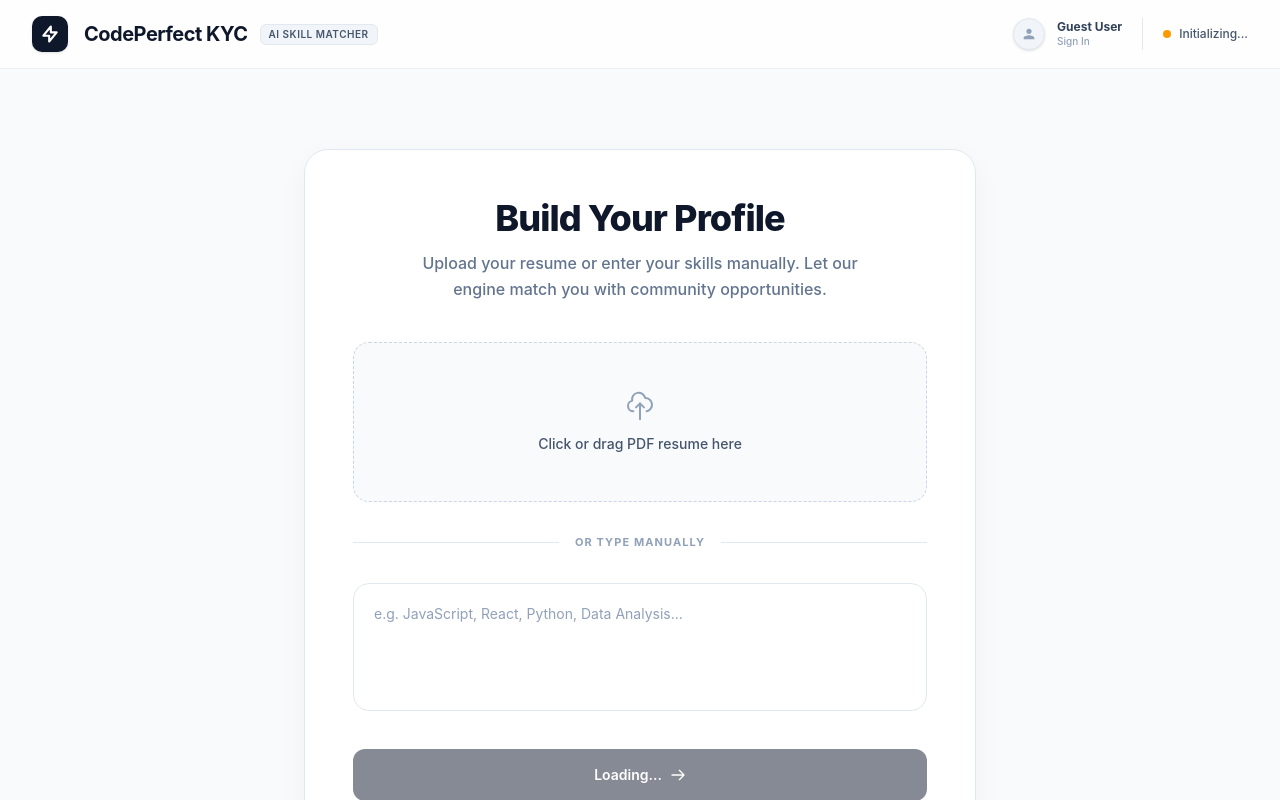
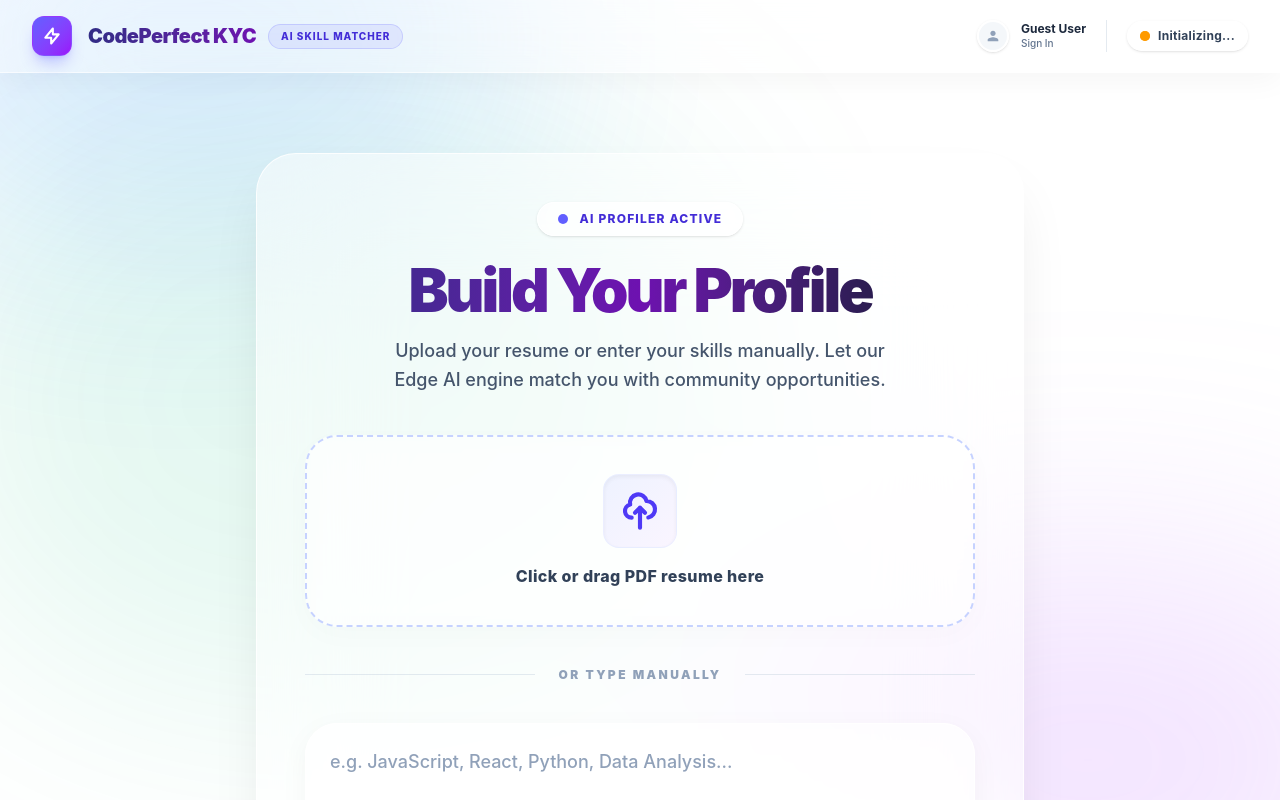
Before and after one commit to dheerajeshwar32/CodePerfect, a React (Vite) app: page / in a window 1280 px wide. Both pictures are taken after a click on the button "Continue as Guest". Shown: the top 800 px of the page. Built offline with nearby package versions, Linux system fonts and the light colour scheme; no server answers.

Commit message:
style: apply ultra glassmorphism and neon aesthetics based on user taste

```diff
--- a/src/App.jsx
+++ b/src/App.jsx
@@ -111,19 +111,26 @@ function App() {
   }
 
   return (
-    <div className="min-h-screen bg-[#F8FAFC] font-sans text-slate-900 flex flex-col selection:bg-slate-200 selection:text-slate-900">
+    <div className="min-h-screen bg-[radial-gradient(ellipse_at_top,_var(--tw-gradient-stops))] from-slate-50 via-slate-100 to-slate-200 font-sans text-slate-900 flex flex-col relative overflow-x-hidden transition-colors duration-300">
 
-      <header className="sticky top-0 z-50 bg-white/80 backdrop-blur-xl border-b border-slate-200/60 px-4 sm:px-8 py-4 flex items-center justify-between">
+      {/* Background Ambient Glows */}
+      <div className="fixed inset-0 overflow-hidden pointer-events-none z-0">
+        <div className="absolute top-[-20%] left-[-10%] w-[50%] h-[50%] rounded-full bg-blue-400/20 blur-[120px]"></div>
+        <div className="absolute bottom-[-20%] right-[-10%] w-[50%] h-[50%] rounded-full bg-purple-400/20 blur-[120px]"></div>
+        <div className="absolute top-1/2 left-1/4 -translate-x-1/2 -translate-y-1/2 w-[800px] h-[600px] bg-emerald-500/10 blur-[120px] rounded-full"></div>
+      </div>
+
+      <header className="sticky top-0 z-50 bg-white/40 backdrop-blur-3xl border-b border-white/60 px-5 sm:px-8 py-4 flex items-center justify-between shadow-[0_8px_30px_rgb(0,0,0,0.04)]">
         <div className="flex items-center gap-4">
-          <div className="w-9 h-9 rounded-[10px] bg-slate-900 flex items-center justify-center shadow-sm shrink-0">
+          <div className="w-10 h-10 rounded-xl border border-purple-500/30 bg-gradient-to-br from-indigo-500 to-purple-600 flex items-center justify-center shadow-lg shadow-indigo-500/30 shrink-0">
             <svg className="w-5 h-5 text-white" fill="none" stroke="currentColor" viewBox="0 0 24 24"><path strokeLinecap="round" strokeLinejoin="round" strokeWidth="2.5" d="M13 10V3L4 14h7v7l9-11h-7z"></path></svg>
           </div>
 
           <div className="flex flex-col sm:flex-row sm:items-center gap-2 sm:gap-3">
-            <h1 className="text-xl font-bold text-slate-900 tracking-tight">
+            <h1 className="text-xl font-black text-transparent bg-clip-text bg-gradient-to-r from-indigo-900 to-purple-800 tracking-tight">
               CodePerfect KYC
             </h1>
-            <span className="hidden sm:flex bg-slate-100 text-slate-600 text-[10px] uppercase tracking-wider font-semibold px-2 py-0.5 rounded-md border border-slate-200">
+            <span className="hidden sm:flex bg-indigo-500/10 text-indigo-700 text-[10px] uppercase tracking-widest font-extrabold px-3 py-1 rounded-full border border-indigo-500/20">
               AI Skill Matcher
             </span>
           </div>
@@ -131,15 +138,15 @@ function App() {
 
         <div className="hidden sm:flex items-center gap-5">
           {(user || isGuest) && (
-            <div className="flex items-center gap-3 pr-5 border-r border-slate-200">
+            <div className="flex items-center gap-3 pr-5 border-r border-slate-300/50">
               {user ? (
                 <img
                   src={user.photoURL}
                   alt="Profile"
-                  className="w-7 h-7 rounded-full border border-slate-200"
+                  className="w-8 h-8 rounded-full border-2 border-white shadow-sm"
                 />
               ) : (
-                <div className="w-8 h-8 rounded-full bg-slate-100 flex items-center justify-center border border-slate-200 shadow-sm">
+                <div className="w-8 h-8 rounded-full bg-slate-100/80 flex items-center justify-center border-2 border-white shadow-sm">
                   <svg className="w-4 h-4 text-slate-400" fill="currentColor" viewBox="0 0 24 24">
                     <path d="M12 12c2.21 0 4-1.79 4-4s-1.79-4-4-4-4 1.79-4 4 1.79 4 4 4zm0 2c-2.67 0-8 1.34-8 4v2h16v-2c0-2.66-5.33-4-8-4z" />
                   </svg>
@@ -147,12 +154,12 @@ function App() {
               )}
 
               <div className="hidden md:flex flex-col">
-                <span className="text-xs font-bold text-slate-700 leading-tight">
+                <span className="text-xs font-bold text-slate-800 leading-tight">
                   {user ? user.displayName : 'Guest User'}
                 </span>
                 <button
                   onClick={handleSignOut}
-                  className="text-[10px] text-slate-400 hover:text-red-500 text-left transition-colors font-medium"
+                  className="text-[10px] text-slate-500 hover:text-red-500 text-left transition-colors font-medium"
                 >
                   {user ? 'Sign Out' : 'Sign In'}
                 </button>
@@ -160,9 +167,12 @@ function App() {
             </div>
           )}
 
-          <div className="flex items-center gap-2">
-            <span className={`w-2 h-2 rounded-full ${isModelReady ? 'bg-emerald-500' : 'bg-amber-500 animate-pulse'}`}></span>
-            <span className="text-xs font-medium text-slate-600">
+          <div className="flex items-center gap-2 bg-white/60 backdrop-blur-xl border border-white/80 px-3 py-1.5 rounded-2xl shadow-sm">
+            <span className="relative flex h-2.5 w-2.5">
+              <span className={`animate-ping absolute inline-flex h-full w-full rounded-full opacity-75 ${isModelReady ? 'bg-emerald-500' : 'bg-amber-500'}`}></span>
+              <span className={`relative inline-flex rounded-full h-2.5 w-2.5 ${isModelReady ? 'bg-emerald-500' : 'bg-amber-500'}`}></span>
+            </span>
+            <span className="text-xs font-bold text-slate-700 tracking-wide">
               {isModelReady ? 'Engine Ready' : 'Initializing...'}
             </span>
           </div>
--- a/src/components/ProfileInput.jsx
+++ b/src/components/ProfileInput.jsx
@@ -35,17 +35,24 @@ export default function ProfileInput({ onNext, isModelReady }) {
   };
 
   return (
-    <div className="relative flex-grow w-full flex items-center justify-center p-4 sm:p-12">
+    <div className="relative flex-grow w-full flex items-center justify-center p-4 sm:p-12 overflow-visible">
 
-      {/* Clean Minimalist Card */}
-      <div className="bg-white rounded-3xl shadow-[0_8px_30px_rgb(0,0,0,0.04)] border border-slate-200 w-full max-w-2xl p-8 sm:p-12 transition-all">
+      {/* Premium Glassmorphic Card (Aesthetic) */}
+      <div className="relative z-10 bg-white/50 backdrop-blur-3xl rounded-[2.5rem] shadow-[0_30px_60px_-15px_rgba(0,0,0,0.1)] border border-white/80 w-full max-w-3xl p-8 sm:p-12 transition-all">
 
         <div className="text-center mb-10">
-          <h2 className="text-3xl sm:text-4xl font-extrabold text-slate-900 tracking-tight mb-3">
+          <div className="inline-flex items-center justify-center px-5 py-2 mb-6 rounded-full bg-white/70 backdrop-blur-xl border border-white text-indigo-700 shadow-sm">
+            <span className="relative flex h-2.5 w-2.5 mr-3">
+              <span className="animate-ping absolute inline-flex h-full w-full rounded-full bg-indigo-400 opacity-75"></span>
+              <span className="relative inline-flex rounded-full h-2.5 w-2.5 bg-indigo-500"></span>
+            </span>
+            <span className="text-xs font-extrabold tracking-widest uppercase">AI Profiler Active</span>
+          </div>
+          <h2 className="text-4xl sm:text-5xl lg:text-6xl font-black text-transparent bg-clip-text bg-gradient-to-r from-indigo-900 via-purple-800 to-slate-900 tracking-tighter mb-4">
             Build Your Profile
           </h2>
-          <p className="text-slate-500 font-medium text-sm sm:text-base max-w-md mx-auto leading-relaxed">
-            Upload your resume or enter your skills manually. Let our engine match you with community opportunities.
+          <p className="text-slate-600 font-medium text-sm sm:text-lg max-w-lg mx-auto leading-relaxed">
+            Upload your resume or enter your skills manually. Let our Edge AI engine match you with community opportunities.
           </p>
         </div>
 
@@ -53,36 +60,39 @@ export default function ProfileInput({ onNext, isModelReady }) {
         {isExtracting ? (
 
           /* SCANNING SPINNER */
-          <div className="mb-10 flex flex-col items-center justify-center w-full h-48 border border-dashed border-slate-300 rounded-2xl bg-slate-50">
-            <div className="w-8 h-8 border-2 border-slate-200 border-t-slate-900 rounded-full animate-spin mb-4"></div>
-            <span className="text-slate-700 font-semibold text-sm">Processing Document...</span>
-            <span className="text-xs text-slate-500 mt-2 truncate max-w-xs font-mono">{uploadedFileName}</span>
+          <div className="mb-10 flex flex-col items-center justify-center w-full h-56 border-4 border-dashed border-indigo-400/50 rounded-[2rem] bg-indigo-50/50 backdrop-blur-md">
+            <div className="w-14 h-14 border-4 border-indigo-200 border-t-indigo-600 rounded-full animate-spin mb-4 shadow-lg"></div>
+            <span className="text-indigo-800 font-bold tracking-widest text-lg">Processing Document...</span>
+            <span className="text-sm text-indigo-500 mt-2 truncate max-w-xs font-mono bg-white/50 px-3 py-1 rounded-lg">{uploadedFileName}</span>
           </div>
 
         ) : uploadedFileName ? (
 
           /* SUCCESS BADGE */
-          <div className="mb-10 flex items-center justify-between border border-slate-200 rounded-2xl p-5 bg-white shadow-sm">
-            <div className="flex items-center gap-4">
-              <div className="p-3 bg-emerald-50 text-emerald-600 rounded-xl border border-emerald-100">
-                <svg className="w-6 h-6" fill="none" stroke="currentColor" viewBox="0 0 24 24">
-                  <path strokeLinecap="round" strokeLinejoin="round" strokeWidth="2" d="M5 13l4 4L19 7"></path>
+          <div className="mb-10 flex items-center justify-between border-2 border-emerald-200/50 rounded-[2rem] p-6 bg-emerald-50/50 backdrop-blur-2xl shadow-sm">
+            <div className="flex items-center gap-5">
+              <div className="p-4 bg-emerald-400/20 text-emerald-600 rounded-2xl shadow-inner border border-emerald-200/50">
+                <svg className="w-8 h-8" fill="none" stroke="currentColor" viewBox="0 0 24 24">
+                  <path strokeLinecap="round" strokeLinejoin="round" strokeWidth="2.5" d="M5 13l4 4L19 7"></path>
                 </svg>
               </div>
               <div>
-                <p className="font-bold text-slate-900 text-sm mb-0.5">Upload Successful</p>
-                <p className="text-xs text-slate-500 truncate max-w-[200px] sm:max-w-xs font-mono">
+                <p className="font-black text-emerald-950 text-xl mb-1">Upload Successful</p>
+                <p className="text-sm text-emerald-700 truncate max-w-[200px] sm:max-w-sm mb-2 font-medium">
                   {uploadedFileName}
                 </p>
+                <span className="text-[10px] uppercase tracking-widest text-emerald-700 font-extrabold bg-emerald-200/50 px-3 py-1 rounded-md">
+                  Ready for Matching
+                </span>
               </div>
             </div>
             <button
               onClick={handleClearFile}
-              className="text-slate-400 hover:text-slate-700 p-2 transition-colors rounded-lg hover:bg-slate-100"
+              className="text-slate-400 hover:text-red-500 p-4 transition-all bg-white/80 backdrop-blur-md rounded-2xl shadow-sm hover:shadow-md hover:bg-red-50 border border-white hover:border-red-200 active:scale-95"
               title="Remove File"
             >
-              <svg className="w-5 h-5" fill="none" stroke="currentColor" viewBox="0 0 24 24">
-                <path strokeLinecap="round" strokeLinejoin="round" strokeWidth="2" d="M19 7l-.867 12.142A2 2 0 0116.138 21H7.862a2 2 0 01-1.995-1.858L5 7m5 4v6m4-6v6m1-10V4a1 1 0 00-1-1h-4a1 1 0 00-1 1v3M4 7h16"></path>
+              <svg className="w-6 h-6" fill="none" stroke="currentColor" viewBox="0 0 24 24">
+                <path strokeLinecap="round" strokeLinejoin="round" strokeWidth="2.5" d="M19 7l-.867 12.142A2 2 0 0116.138 21H7.862a2 2 0 01-1.995-1.858L5 7m5 4v6m4-6v6m1-10V4a1 1 0 00-1-1h-4a1 1 0 00-1 1v3M4 7h16"></path>
               </svg>
             </button>
           </div>
@@ -91,13 +101,13 @@ export default function ProfileInput({ onNext, isModelReady }) {
 
           /* DUAL INPUT MODE */
           <>
-            <div className="group relative flex flex-col items-center justify-center w-full h-40 border border-dashed border-slate-300 rounded-2xl bg-slate-50 hover:bg-slate-100 hover:border-slate-400 transition-all cursor-pointer">
-              <div className="mb-3 text-slate-400 group-hover:text-slate-600 transition-colors">
-                <svg className="w-8 h-8" fill="none" stroke="currentColor" viewBox="0 0 24 24">
-                  <path strokeLinecap="round" strokeLinejoin="round" strokeWidth="1.5" d="M7 16a4 4 0 01-.88-7.903A5 5 0 1115.9 6L16 6a5 5 0 011 9.9M15 13l-3-3m0 0l-3 3m3-3v12"></path>
+            <div className="group relative flex flex-col items-center justify-center w-full h-48 border-2 border-dashed border-indigo-200 rounded-[2rem] bg-white/40 hover:bg-indigo-50/50 hover:border-indigo-400 transition-all duration-300 cursor-pointer shadow-[0_8px_30px_rgb(0,0,0,0.02)] hover:shadow-[0_15px_40px_rgba(79,70,229,0.1)] overflow-hidden backdrop-blur-sm">
+              <div className="p-4 bg-gradient-to-br from-indigo-50 to-purple-50 rounded-2xl shadow-inner mb-4 group-hover:scale-110 group-hover:-translate-y-1 transition-all duration-300 border border-indigo-100/50 text-indigo-600">
+                <svg className="w-10 h-10" fill="none" stroke="currentColor" viewBox="0 0 24 24">
+                  <path strokeLinecap="round" strokeLinejoin="round" strokeWidth="2.5" d="M7 16a4 4 0 01-.88-7.903A5 5 0 1115.9 6L16 6a5 5 0 011 9.9M15 13l-3-3m0 0l-3 3m3-3v12"></path>
                 </svg>
               </div>
-              <span className="text-slate-600 font-medium text-sm group-hover:text-slate-900 transition-colors">
+              <span className="text-slate-700 font-extrabold text-base group-hover:text-indigo-700 transition-colors tracking-wide">
                 Click or drag PDF resume here
               </span>
               <input
@@ -109,15 +119,15 @@ export default function ProfileInput({ onNext, isModelReady }) {
               />
             </div>
 
-            <div className="flex items-center my-8">
-              <div className="flex-1 border-t border-slate-200"></div>
-              <span className="px-4 text-[11px] font-bold text-slate-400 uppercase tracking-widest">Or type manually</span>
-              <div className="flex-1 border-t border-slate-200"></div>
+            <div className="flex items-center my-10">
+              <div className="flex-1 border-t border-slate-300/50"></div>
+              <span className="px-6 text-xs font-black text-slate-400 uppercase tracking-[0.2em]">Or type manually</span>
+              <div className="flex-1 border-t border-slate-300/50"></div>
             </div>
 
-            <div className="mb-8">
+            <div className="mb-10 relative group">
               <textarea
-                className="w-full h-32 p-5 bg-white border border-slate-200 rounded-2xl text-slate-900 placeholder-slate-400 focus:outline-none focus:ring-2 focus:ring-slate-900 focus:border-transparent transition-all resize-none text-sm"
+                className="w-full h-40 p-6 bg-white/60 backdrop-blur-xl border border-white rounded-[2rem] text-slate-800 placeholder-slate-400 focus:outline-none focus:ring-4 focus:ring-indigo-500/20 focus:border-indigo-400 transition-all resize-none shadow-[0_8px_30px_rgb(0,0,0,0.04)] text-base sm:text-lg font-medium"
                 placeholder="e.g. JavaScript, React, Python, Data Analysis..."
                 value={skills}
                 onChange={(e) => setSkills(e.target.value)}
@@ -129,10 +139,12 @@ export default function ProfileInput({ onNext, isModelReady }) {
         <button
           onClick={() => onNext(skills)}
           disabled={!skills.trim() || isExtracting || !isModelReady}
-          className="w-full bg-slate-900 text-white font-semibold text-sm py-4 rounded-xl hover:bg-slate-800 transition-all disabled:opacity-50 disabled:cursor-not-allowed flex items-center justify-center gap-2"
+          className="w-full relative overflow-hidden bg-gradient-to-r from-[#5668FF] to-purple-600 text-white font-black text-xl py-6 rounded-[2rem] shadow-[0_15px_30px_rgba(86,104,255,0.3)] hover:shadow-[0_20px_40px_rgba(86,104,255,0.4)] hover:-translate-y-1 transition-all duration-300 active:scale-[0.98] disabled:opacity-50 disabled:cursor-not-allowed disabled:hover:transform-none disabled:hover:shadow-none disabled:bg-slate-300 disabled:from-slate-300 disabled:to-slate-300 border border-white/20"
         >
-          {isModelReady ? "Analyze My Profile" : "Loading..."}
-          <svg className="w-4 h-4" fill="none" stroke="currentColor" viewBox="0 0 24 24"><path strokeLinecap="round" strokeLinejoin="round" strokeWidth="2" d="M14 5l7 7m0 0l-7 7m7-7H3"></path></svg>
+          <span className="relative z-10 flex items-center justify-center gap-4 tracking-widest uppercase">
+            {isModelReady ? "Analyze My Profile" : "Loading AI Engine..."}
+            <svg className="w-6 h-6" fill="none" stroke="currentColor" viewBox="0 0 24 24"><path strokeLinecap="round" strokeLinejoin="round" strokeWidth="3" d="M14 5l7 7m0 0l-7 7m7-7H3"></path></svg>
+          </span>
         </button>
 
       </div>
--- a/src/index.css
+++ b/src/index.css
@@ -1 +1,5 @@
 @import "tailwindcss";
+.custom-scrollbar::-webkit-scrollbar { width: 6px; }
+.custom-scrollbar::-webkit-scrollbar-track { background: transparent; }
+.custom-scrollbar::-webkit-scrollbar-thumb { background-color: rgba(99, 102, 241, 0.2); border-radius: 20px; }
+.custom-scrollbar::-webkit-scrollbar-thumb:hover { background-color: rgba(99, 102, 241, 0.5); }
```
Also changed, not shown: src/components/JobResults.jsx (+49 -43 lines), src/components/Login.jsx (+17 -14 lines), src/components/ProcessingScreen.jsx (+11 -6 lines).
